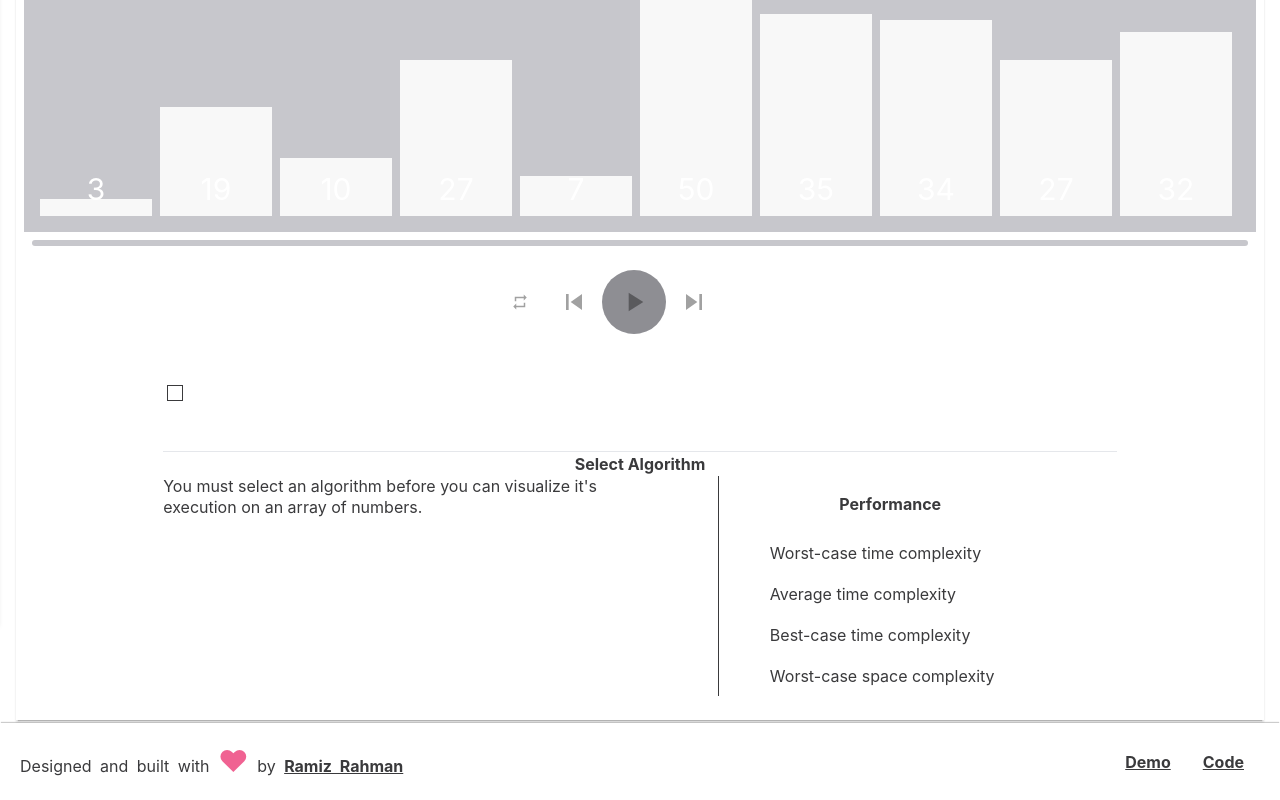
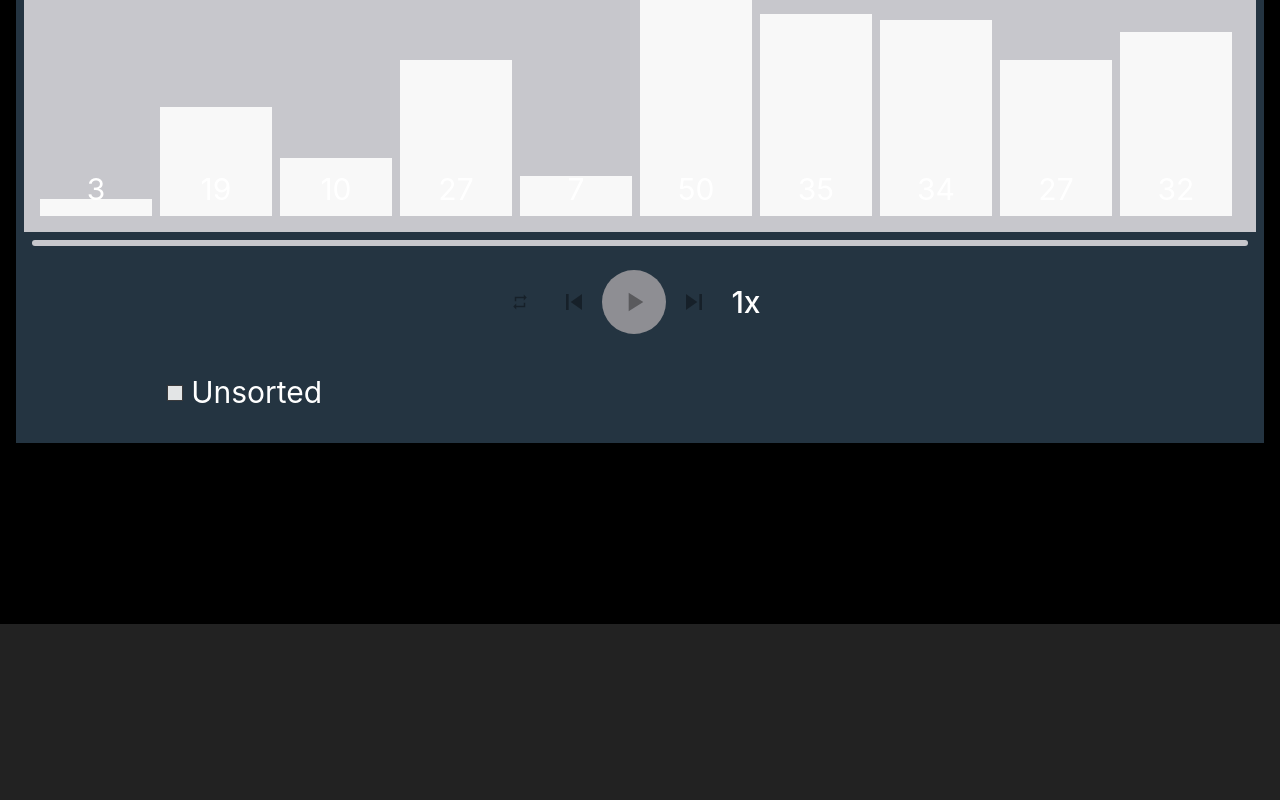
Before and after one commit to nijiyamaharjan/dsa-visualizer, a React (Create React App) app in the folder dsa-visualizer/: page /Sorting in a window 1280 px wide. Shown: the part 176-976 px from the top of the page. After the commit the page ends 800 px from the top, so only its background shows below. Built offline with nearby package versions, Linux system fonts and the light colour scheme.

Commit message:
theme edit
removed description from algorithms

```diff
--- a/dsa-visualizer/src/components/Sorting/Sorting.js
+++ b/dsa-visualizer/src/components/Sorting/Sorting.js
@@ -6,7 +6,7 @@ import SortingControls from '../Sorting/SortingComponents/Sortingmolecules/Sorti
 import TopBar from '../Sorting/SortingComponents/Sortingorganisms/SortingTopBar';
 import SortingDrawer from '../Sorting/SortingComponents/Sortingorganisms/SortingDrawer';
 import SortVisualizer from '../Sorting/SortingComponents/Sortingorganisms/SortingSortVisualizer';
-import Footer from '../Sorting/SortingComponents/Sortingmolecules/SortingFooter';
+
 
 import BubbleSort, {
     BubbleSortKey,
@@ -182,7 +182,7 @@ class Sorting extends Component {
                         desc={desc}
                     />
                 </main>
-                <Footer />
+
             </div>
         );
     }
--- a/dsa-visualizer/src/components/Sorting/SortingComponents/Sortingmolecules/SortingFooter/index.js
+++ /dev/null
@@ -1,42 +0,0 @@
-import React from 'react';
-import './style.css';
-
-const Footer = (props) => {
-  return (
-    <footer className="Footer">
-      <section>
-        Designed and built with{' '}
-        <span className="Footer__Heart">&hearts;</span> by{' '}
-        <a
-          href="https://www.linkedin.com/in/ramiz-rahman/"
-          target="_blank"
-          rel="noopener noreferrer"
-          className="Footer__Link"
-        >
-          Ramiz Rahman
-        </a>
-      </section>
-
-      <section className="Footer__Items">
-        <a
-          href="https://youtu.be/JFjvVmvC3pQ"
-          target="_blank"
-          rel="noopener noreferrer"
-          className="Footer__Link"
-        >
-          Demo
-        </a>
-        <a
-          href="https://github.com/ramiz-rahman/sort-visualizer"
-          target="_blank"
-          rel="noopener noreferrer"
-          className="Footer__Link"
-        >
-          Code
-        </a>
-      </section>
-    </footer>
-  );
-};
-
-export default Footer;
--- a/dsa-visualizer/src/components/Sorting/SortingComponents/Sortingmolecules/SortingFooter/style.css
+++ /dev/null
@@ -1,54 +0,0 @@
-.Footer {
-  box-sizing: border-box;
-  min-height: 64px;
-  width: 100%;
-  padding: 1rem 20px;
-
-  position: absolute;
-  bottom: 0;
-
-  display: flex;
-  flex-flow: row wrap;
-  justify-content: space-between;
-  align-items: center;
-
-  text-align: center;
-  word-spacing: 0.25rem;
-
-  background-color: var(--background-color-2);
-  box-shadow: 0px -2px 1px -1px rgba(0, 0, 0, 0.2);
-
-  transition: background-color 500ms ease-in-out;
-}
-
-.Footer__Items {
-  flex-grow: 1;
-  display: inline-flex;
-  justify-content: flex-end;
-}
-
-@media (max-width: 599px) {
-  .Footer__Items {
-    flex-flow: column;
-    padding: 0.5rem;
-  }
-}
-
-.Footer__Items * {
-  padding: 0.25rem 1rem;
-}
-
-.Footer__Heart {
-  color: var(--secondary);
-  font-weight: 700;
-}
-
-.Footer__Link {
-  color: var(--text-color);
-  font-weight: 700;
-  text-decoration: underline;
-}
-
-.Footer__Link:hover {
-  color: var(--secondary-dark);
-}
--- a/dsa-visualizer/src/components/Sorting/SortingComponents/Sortingorganisms/SortingSortVisualizer/index.js
+++ b/dsa-visualizer/src/components/Sorting/SortingComponents/Sortingorganisms/SortingSortVisualizer/index.js
@@ -207,7 +207,7 @@ class SortVisualizer extends Component {
 
         <ColorKey {...this.props.colorKey} />
 
-        <SortInfo {...this.props.desc} />
+        {/* <SortInfo {...this.props.desc} /> */}
       </div>
     );
   }
--- a/dsa-visualizer/src/components/Sorting/SortingSettngs/variables.css
+++ b/dsa-visualizer/src/components/Sorting/SortingSettngs/variables.css
@@ -46,10 +46,10 @@
   --text-color-dark: var(--gray-800);
   --button-disabled-ink-color: rgba(0, 0, 0, 0.37);
 
-  --background-color-1: white;
-  --background-color-2: white;
-  --background-color-3: white;
-  --background-color-4: white;
+  --background-color-1: black;
+  --background-color-2: #243441;
+  --background-color-3: pink;
+  --background-color-4: purple;
 
   --elevation-baseline-color: black;
   --elevation-umbra-opacity: 0.2;
```
